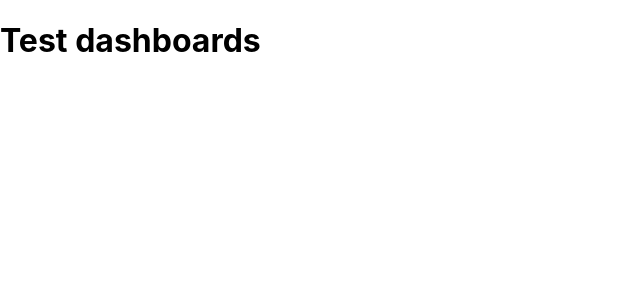
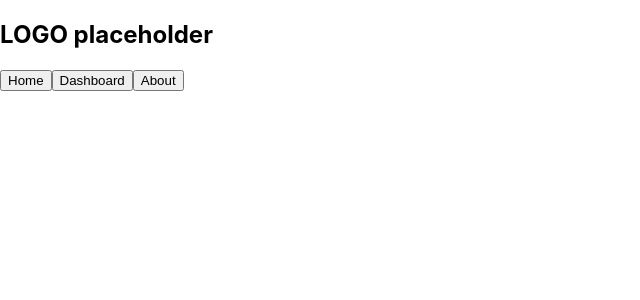
Before and after one commit to MichalBe996/CryptoReactTS, a React (Create React App) app in the folder client/: page /dashboard in a window 1280 px wide. Shown: the top 300 px of the page, without its empty margins (0-640 px from the left). Built offline with nearby package versions, Linux system fonts and the light colour scheme.

Commit message:
created about page

```diff
--- a/client/src/App.tsx
+++ b/client/src/App.tsx
@@ -2,8 +2,11 @@
 import logo from './logo.svg';
 import './App.css';
 import Home from './pages/Home';
+import Dashboard from './pages/Dashboard';
+import About from './pages/About';
 import {Routes, Route} from "react-router-dom"
 import "react-bootstrap"
+
 
 
 function App() {
@@ -11,7 +14,8 @@
     <>
     <Routes>
       <Route path="/" element={<Home/>}/>
-      <Route path="/dashboard" element={<h1>Test dashboards</h1>}/>
+      <Route path="/dashboard" element={<Dashboard/>}/>
+      <Route path="/about" element={<About/>}/>
     </Routes>
     </>
 
--- a/client/src/components/Navbar.tsx
+++ b/client/src/components/Navbar.tsx
@@ -1,14 +1,23 @@
 import React from 'react'
+import {useNavigate} from "react-router-dom"
 
 const Navbar = () => {
+    const navigate = useNavigate()
+    function navigateHome() {
+        navigate("/")
+    }
+    function navigateDash(){
+        navigate("/dashboard")
+    }
+
   return (
     <nav className='navbar'>
         <div className='logo-div'>
             <h1>LOGO placeholder</h1>
         </div>
         <div className="nav-buttons">
-            <button>Home</button>
-            <button>Dashboard</button>
+            <button onClick={navigateHome}>Home</button>
+            <button onClick={navigateDash}>Dashboard</button>
             <button>About</button>
         </div>
 
--- /dev/null
+++ b/client/src/pages/About.tsx
@@ -0,0 +1,12 @@
+import React from 'react'
+import Navbar from '../components/Navbar'
+
+const About = () => {
+  return (
+    <div>
+        <Navbar/>
+    </div>
+  )
+}
+
+export default About
--- /dev/null
+++ b/client/src/pages/Dashboard.tsx
@@ -0,0 +1,12 @@
+import React from 'react'
+import Navbar from '../components/Navbar'
+
+const Dashboard = () => {
+  return (
+    <div>
+        <Navbar/>
+    </div>
+  )
+}
+
+export default Dashboard
```
